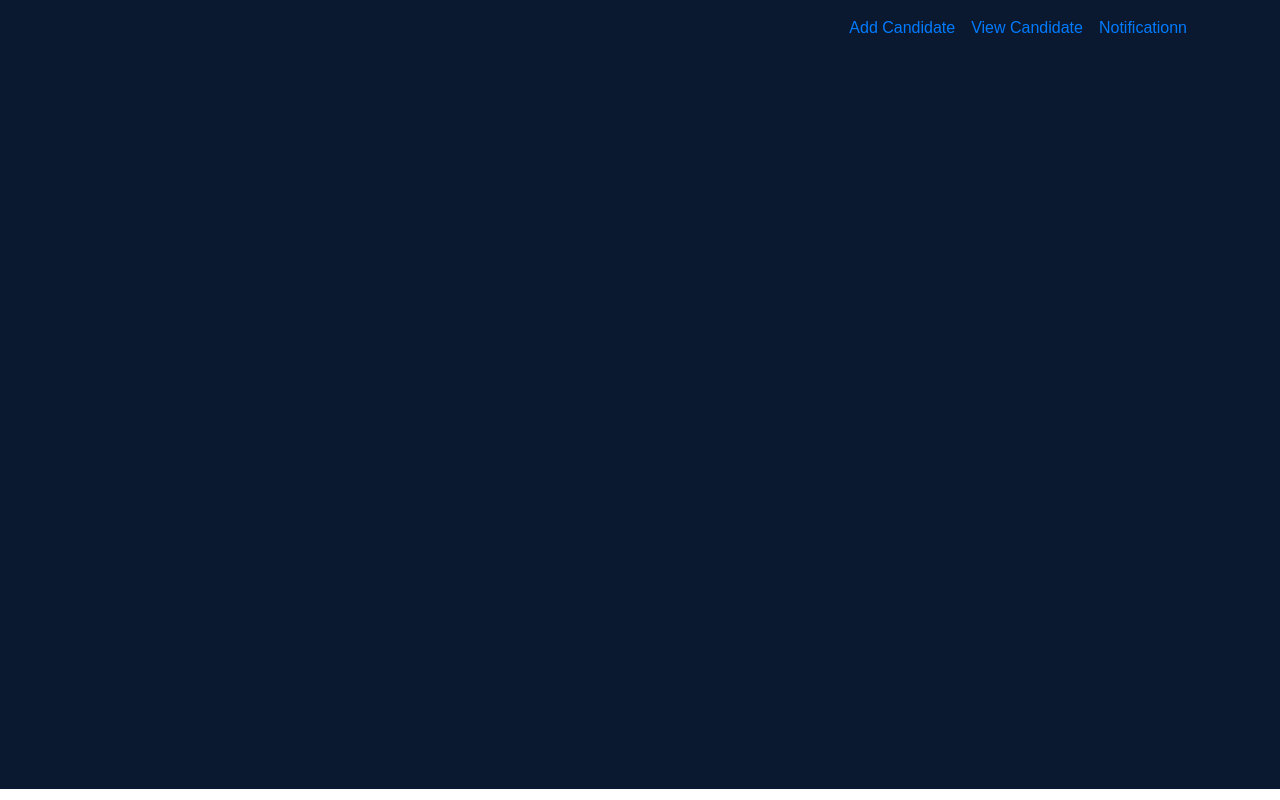
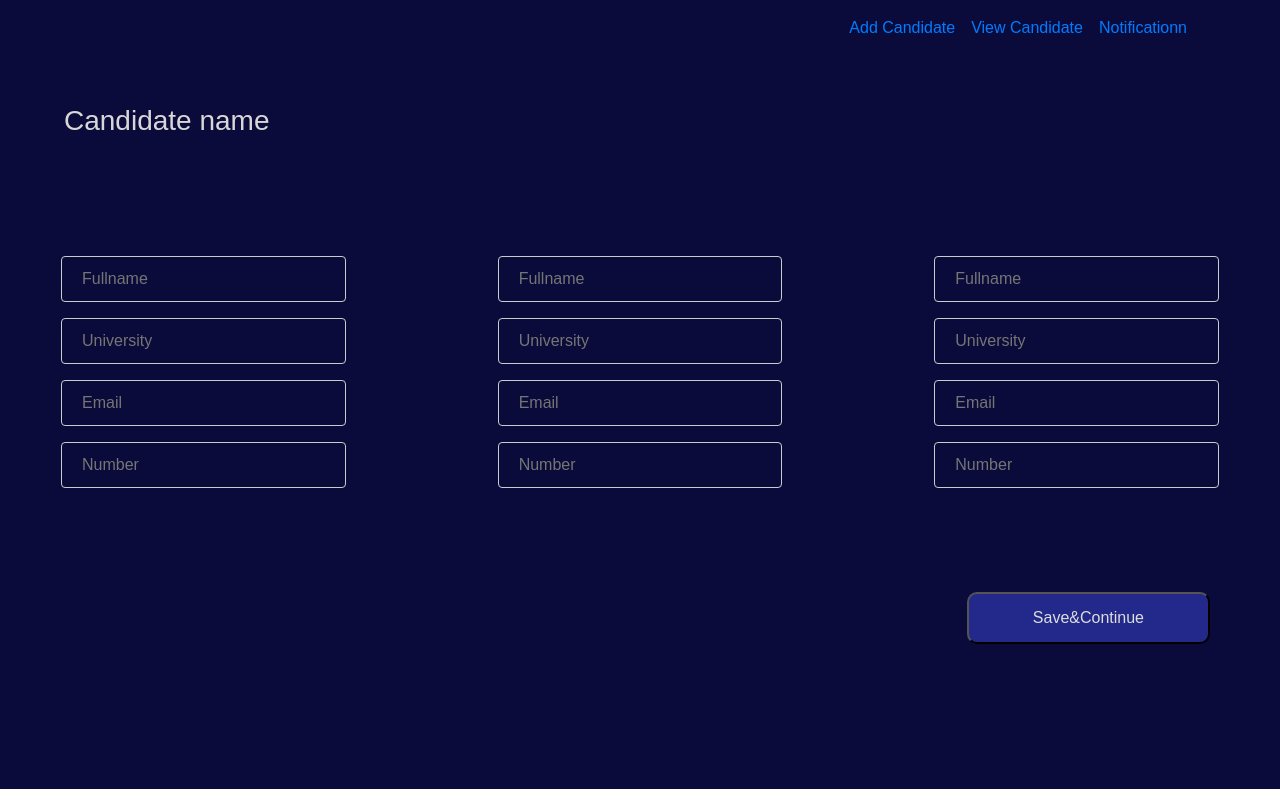
Before and after one commit to Fmarvelsk/A-PC_Frontend, a React (Create React App) app: page /home/addAcessor in a window 1280 px wide. Built offline with nearby package versions, Linux system fonts and the light colour scheme.

Commit message:
new changes

```diff
--- a/src/App.js
+++ b/src/App.js
@@ -3,7 +3,7 @@ import './App.css';
 import 'bootstrap/dist/css/bootstrap.min.css'
 import HomePage from './component/Homepage';
 import Login from './component/Login';
-import {BrowserRouter as Router, Route } from 'react-router-dom'
+import {BrowserRouter as Router, Route, Switch} from 'react-router-dom'
 
 class App extends Component {
   constructor(props){
@@ -15,13 +15,13 @@ class App extends Component {
   render(){
   return (
     <Router>
-  <div>
+    <Switch>
 
   <Route exact path="/" component={Login} />
 
   <Route path="/home" component={HomePage}/>
 
-  </div>
+  </Switch>
   </Router>
     )
 }
--- a/src/component/Homepage.js
+++ b/src/component/Homepage.js
@@ -1,8 +1,9 @@
 import React, { Component } from 'react'
-import {BrowserRouter as Router, Route } from 'react-router-dom';
+import { Route, Switch } from 'react-router-dom';
 import Navbar from './Navbar';
 import CandidateList from './CandidateList';
-import addCandidate from './addCandidate'
+import addCandidate from './addCandidate';
+import addAcessor from './addAcessor'
 
 export class Homepage extends Component {
     state = {
@@ -36,22 +37,24 @@ export class Homepage extends Component {
 
     render(){
         return(
-            <Router>
+            <Switch>
+            <>
             <div className="home-body">
             <Navbar />
-            <Route path="/cand" render= { props =>
+            <Route path="/home/cand" render= { props =>
                 <React.Fragment>
                 <CandidateList candidate={this.state.candidate} viewCandidate={this.viewCandidate}/>
                 {console.log(props)}
                 </React.Fragment>
             } />
-            <Route path="/addCandidate" component={addCandidate}/>
+            <Route path="/home/addcandidate" component={addCandidate}/>
+            <Route path="/home/addAcessor" component={addAcessor} />
+            </div>
+
+            </>
+            </Switch>
 
 
-
-
-            </div>
-            </Router>
         )
     }
 }
--- a/src/component/Login.js
+++ b/src/component/Login.js
@@ -32,13 +32,13 @@ loginUser = (e) => {
             <span className="signin"><h5>Sign In</h5></span>
             <form onSubmit={this.loginUser}>
 
-            <input type="text" name="username"
+            <input type="text" name="username" className="loginput"
             value={this.state.username}
             onChange={this.enterUser} placeholder="username"/>
-            <input type="password" name="password"
+            <input type="password" name="password"className="loginput"
             value={this.state.password}
             onChange={this.enterPassword} placeholder="password"/>
-            <button type="submit">Login</button>
+            <button className="btnlogin" type="submit">Login</button>
             <div>
     <span className="psw">Forgot <Link to="/">password?</Link></span>
 
--- /dev/null
+++ b/src/component/addAcessor.js
@@ -0,0 +1,98 @@
+import React, {Component} from 'react';
+
+class addAcessor extends Component{
+    state = {
+    Accessor : [{
+        Fullname: '',
+        University: '',
+        Email: '',
+        Number: ''
+    },
+    {
+        Fullname: '',
+        University: '',
+        Email: '',
+        Number: ''
+    },
+    {
+        Fullname: '',
+        University: '',
+        Email: '',
+        Number: ''
+    }
+     ]
+}
+    AcessorName = (e) => {
+        this.setState({[e.target.name]:e.target.value})
+
+    }
+    AcessorUniversity = (e) => {
+        this.setState({ [e.target.name]:e.target.value})
+    }
+    AcessorEmail = (e) => {
+        this.setState({[e.target.name] : e.target.value})
+            var reqx = /(@|.com)/g
+        if(reqx.test(e.target.value)){
+            document.getElementById('name').innerHTML = ''
+        }
+        else{
+            document.getElementById('name').innerHTML = 'Enter a valid email'
+        }
+
+    }
+
+    AcessorNumber = (e) => {
+        this.setState({ [e.target.name]:e.target.value})
+    }
+    AcessorNumber1 =(e) => {
+        this.setState({[e.target.name]: e.target.value})
+    }
+    AcessorName1 = (e) => {
+        this.setState({ [e.target.name]:e.target.value})
+    }
+
+
+        render(){
+            return(
+                <div className="paddin">
+                <div className="candidate mt-5">
+                <h3>Candidate name</h3>
+                </div>
+                <div className="row">
+                <div className="col-sm-4 col-md-4 col-xl-4 mb-5">
+                <div className="width">
+                <input type='text' value={this.state.Accessor.Fullname} name="Fullname" onChange={this.AcessorName} placeholder="Fullname"/>
+                <input type='text' value={this.state.Accessor.University} name="University" onChange={this.AcessorUniversity} placeholder="University"/>
+                <input type='text' value={this.state.Accessor.Email} name="Email" onChange={this.AcessorEmail} placeholder="Email"/><div id="name"></div>
+                <input type='tel' value={this.state.Accessor.Number} name="Number" onChange={this.AcessorNumber} placeholder="Number"/>
+
+                </div>
+                </div>
+                <div className="col-sm-4 col-md-4 col-xl-4 col-lg-4 mb-5">
+                <div className="width">
+                <input type='text' value={this.state.Accessor.Fullname} name="Fullname" onChange={this.AcessorName1} placeholder="Fullname"/>
+                <input type='text' value={this.state.Accessor.University} name="University" onChange={this.AcessorUniversity1} placeholder="University"/>
+                <input type='text' value={this.state.Accessor.Email}  name="Email" onChange={this.AcessorEmail1} placeholder="Email"/>
+                <input type='tel' value={this.state.Accessor.Number} name="Number" onChange={this.AcessorNumber1} placeholder="Number"/>
+
+                </div>
+                </div>
+                <div className="col-sm-4 col-md-4 col-xl-4 col-lg-4 mb-5">
+                <div className="width">
+                <input type='text'  value={this.state.Accessor.Fullname} name="Fullname" onChange={this.AcessorName2} placeholder="Fullname"/>
+                <input type='text'  value={this.state.Accessor.University} name="University" onChange={this.AcessorUniversity2} placeholder="University"/>
+                <input type='text' value={this.state.Accessor.Email} name="Email" onChange={this.AcessorEmail2} placeholder="Email"/>
+                <input type='tel'  value={this.state.Accessor.Number} name="Number" onChange={this.AcessorNumber2} placeholder="Number"/>
+
+                </div>
+                </div>
+                </div>
+
+                <button className="btnSave mt-5" type="button" onSubmit= {this.AddAcessor}>Save&Continue</button>
+
+                </div>
+            )
+        }
+}
+
+export default addAcessor
--- a/src/component/addCandidate.js
+++ b/src/component/addCandidate.js
@@ -27,11 +27,30 @@ class addCandidate extends Component{
     onchangeEventLevel = (e) => {
         this.setState({[e.target.name] : e.target.value})
     }
+    addCandidate = (e) => {
+        e.preventDefault()
+        const newCandidate = {
+            surname : this.state.surname,
+            otherName : this.state.otherName,
+            email : this.state.email,
+            faculty : this.state.department,
+            present_level : this.state.present_level
+        }
+        console.log(newCandidate)
+        this.setState({
+            surname: '',
+            otherName: '',
+            email: '',
+            faculty: '',
+            department: '',
+            present_level:''
+        })
+    }
 
     render(){
         return(
-            <div className="container container-fluid login-container">
-            <form onSubmit= {this.addCandidate}>
+            <div className="container container-fluid padding">
+            <form onSubmit= {this.addCandidate} className="paddingf">
             <input type="text"
             value={this.state.Surname} name="Surname"
             onChange={this.onchangeEvent} placeholder='Surname'/>
--- a/src/index.css
+++ b/src/index.css
@@ -13,14 +13,14 @@ body {
   -webkit-font-smoothing: antialiased;
   -moz-osx-font-smoothing: grayscale;
   text-rendering: optimizeLegibility;
-  background-color:#0A192F;
+  background-color:rgb(11, 11, 59);
 }
 
 form {border: 0px solid #f1f1f1;}
 
-input[type=text], input[type=password] {
+input[type=text], input[type=password],input[type=tel] {
   width: 100%;
-  padding: 12px 20px;
+  padding: 10px 20px;
   margin: 8px 0;
   display: inline-block;
   border: 1px solid #ccc;
@@ -36,7 +36,7 @@ input[type=text], input[type=password] {
     line-height: 1.2;
     text-align: center;
 }
-button {
+.btnlogin {
   background-color: rgb(61, 69, 190);
   color: white;
   padding: 14px 20px;
@@ -46,9 +46,10 @@ button {
   width: 100%;
 }
 
-button:hover {
+.btnlogin:hover {
   opacity: 0.8;
 }
+
 
 .portal{
   width:100%;
@@ -85,8 +86,15 @@ span.psw {
   }
 }
 .style {
-  background-color : #f4f4f4;
-           border-bottom : 0.5px #ccc dotted
+background-color :rgb(76, 76, 170);
+ display:inline-block;
+ width:100%;
+ border-bottom: 1px solid rgb(216 146 146 / 15%);
+};
+
+.style:hover{
+  background-color: aliceblue;
+  color:blue
 }
 .container-home{width:100%;padding-right:20px;padding-left:15px;margin-right:40px;margin-left:40px;}
 @media (min-width:576px){.container-home{max-width:540px}}@media (min-width:768px)
@@ -95,3 +103,59 @@ span.psw {
 {.container-home{max-width:1140px}}
 .container-home-fluid,.container-home-lg,.container-home-md,.container-home-sm,.container-home-xl{width:100%;padding-right:15px;padding-left:15px;margin-right:auto;margin-left:auto}
 @media (min-width:576px){.container-home,.container-home-sm{max-width:540px}}@media (min-width:768px){.container-home,.container-home-md,.container-home-sm{max-width:720px}}@media (min-width:992px){.container-home,.container-home-lg,.container-home-md,.container-home-sm{max-width:960px}}@media (min-width:1200px){.container-home,.container-home-lg,.container-home-md,.containersm,.container-home-xl{max-width:1140px}}
+
+.padding {
+padding-top: 76px;
+padding-right:90px;
+padding-left: 70px
+}
+.paddingf{
+  padding : 0 90px 0 80px
+}
+@media screen and (max-width: 600px) {
+  .padding, .paddingf{
+    padding: 30px;
+
+  }
+}
+input {
+  background-color : transparent;
+  border-radius: 4px;
+  box-sizing: border-box;
+  color:white;
+}
+input[type=text]:focus {
+  background-color: #ddd;
+  outline: none;
+
+}
+.loginput{
+  color:black;
+}
+.width{
+  width:100%;
+  padding-left:15%;
+  padding-right: 15%;
+}
+.candidate{
+  min-height : 18vh;
+  padding-left: 5%;
+  padding-right: 5%;
+}
+#name{
+  color:red;
+}
+.btnSave{
+ float: right;
+ padding: 12px 0px;
+ padding-left: 5%;
+ padding-right: 5%;
+ margin-right: 70px;
+ border-radius: 10px;
+ background-color: rgb(34, 41, 138);
+ color: #ddd;
+}
+.btnSave:hover{
+  background-color: #ddd;
+  color:rgb(33, 40, 150);
+}
```
Also changed, not shown: src/component/viewCandidate.js (added).
